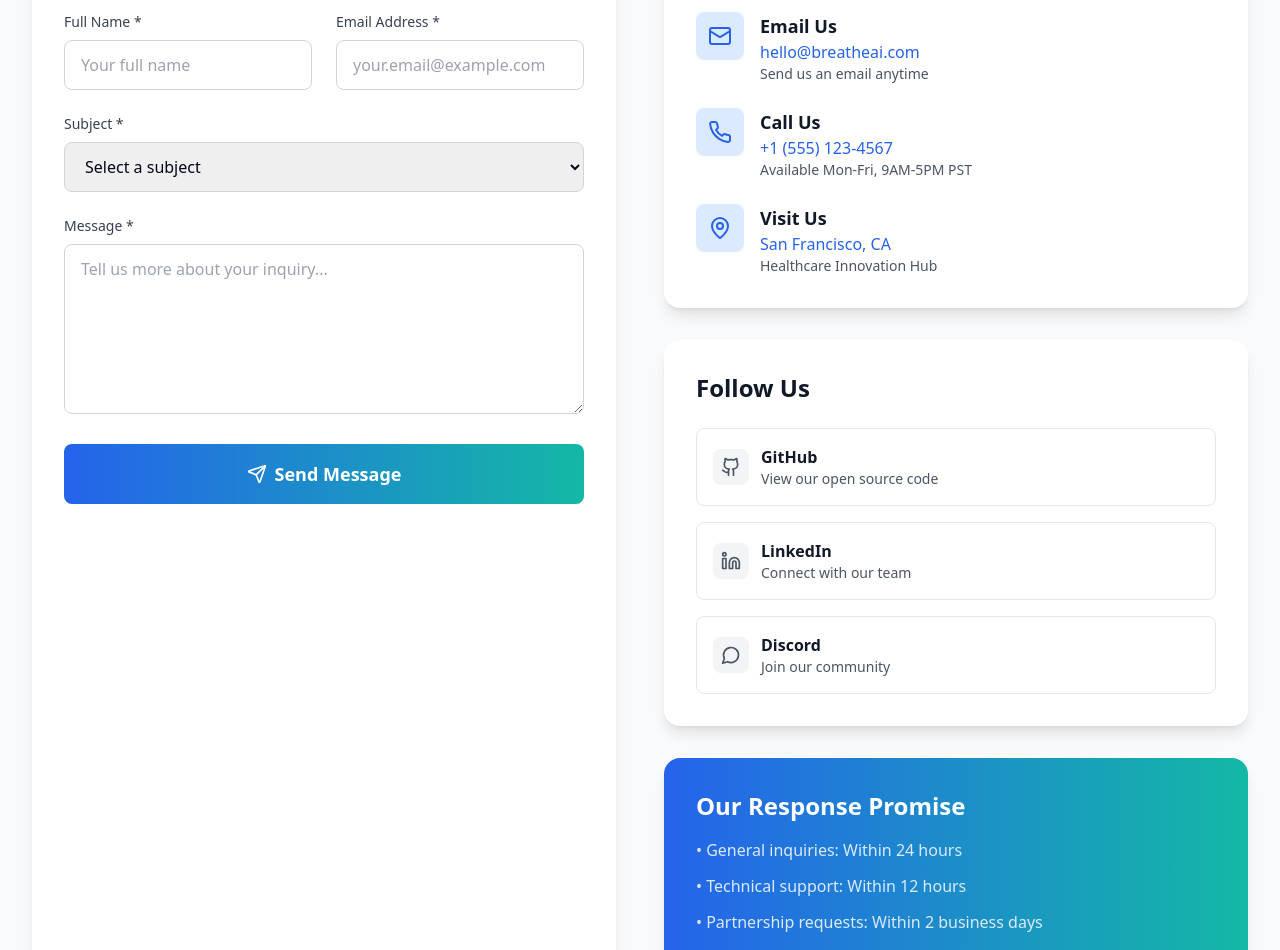
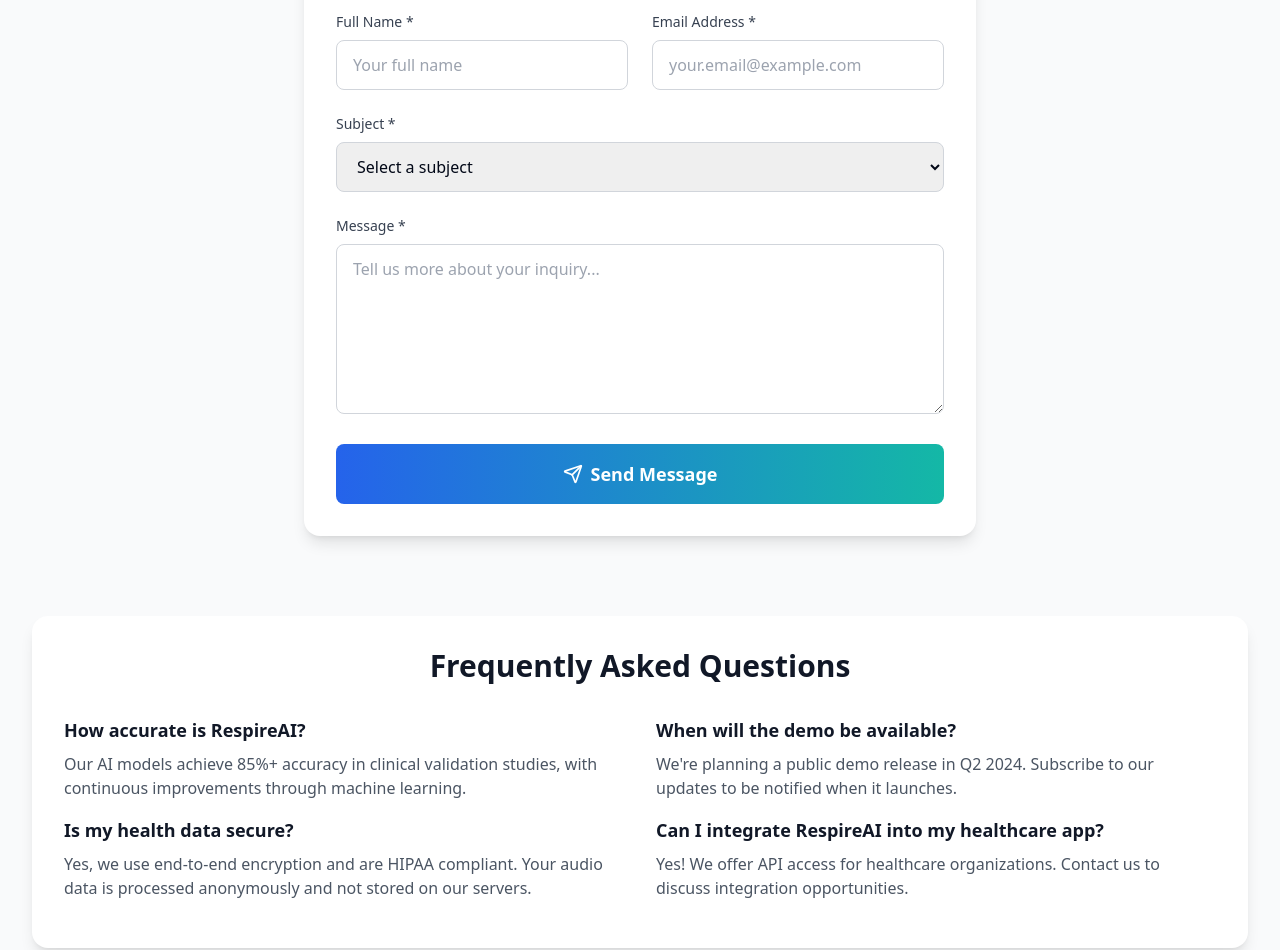
Before and after one commit to PratikSamanta14/respireai, a React (Vite) app: page /contact in a window 1280 px wide. Shown: the part 400-1350 px from the top of the page. Built offline with nearby package versions, Linux system fonts and the light colour scheme.

Commit message:
Remove contact details and social links
Removes the "Get in Touch" and "Follow Us" sections from the Contact Us page.

```diff
--- a/src/pages/Contact.tsx
+++ b/src/pages/Contact.tsx
@@ -1,6 +1,6 @@
 
 import React, { useState } from 'react';
-import { Mail, Phone, MapPin, Send, Github, Linkedin, MessageCircle } from 'lucide-react';
+import { Send } from 'lucide-react';
 
 const Contact = () => {
   const [formData, setFormData] = useState({
@@ -26,48 +26,6 @@ const Contact = () => {
     setFormData({ name: '', email: '', subject: '', message: '' });
   };
 
-  const contactInfo = [
-    {
-      icon: Mail,
-      title: "Email Us",
-      content: "hello@breatheai.com",
-      description: "Send us an email anytime"
-    },
-    {
-      icon: Phone,
-      title: "Call Us",
-      content: "+1 (555) 123-4567",
-      description: "Available Mon-Fri, 9AM-5PM PST"
-    },
-    {
-      icon: MapPin,
-      title: "Visit Us",
-      content: "San Francisco, CA",
-      description: "Healthcare Innovation Hub"
-    }
-  ];
-
-  const socialLinks = [
-    {
-      icon: Github,
-      name: "GitHub",
-      url: "#",
-      description: "View our open source code"
-    },
-    {
-      icon: Linkedin,
-      name: "LinkedIn",
-      url: "#",
-      description: "Connect with our team"
-    },
-    {
-      icon: MessageCircle,
-      name: "Discord",
-      url: "#",
-      description: "Join our community"
-    }
-  ];
-
   return (
     <div className="min-h-screen bg-gray-50">
       <div className="max-w-7xl mx-auto px-4 sm:px-6 lg:px-8 py-16">
@@ -77,11 +35,11 @@ const Contact = () => {
             Contact <span className="bg-gradient-to-r from-blue-600 to-teal-500 bg-clip-text text-transparent">Us</span>
           </h1>
           <p className="text-xl text-gray-600 max-w-3xl mx-auto">
-            Have questions about BreatheAI? We'd love to hear from you. Send us a message and we'll respond as soon as possible.
+            Have questions about RespireAI? We'd love to hear from you. Send us a message and we'll respond as soon as possible.
           </p>
         </div>
 
-        <div className="grid lg:grid-cols-2 gap-12">
+        <div className="max-w-2xl mx-auto">
           {/* Contact Form */}
           <div className="bg-white rounded-2xl shadow-lg p-8">
             <h2 className="text-3xl font-bold text-gray-900 mb-6">Send us a Message</h2>
@@ -168,63 +126,6 @@ const Contact = () => {
               </button>
             </form>
           </div>
-
-          {/* Contact Information */}
-          <div className="space-y-8">
-            {/* Contact Details */}
-            <div className="bg-white rounded-2xl shadow-lg p-8">
-              <h2 className="text-3xl font-bold text-gray-900 mb-6">Get in Touch</h2>
-
-              <div className="space-y-6">
-                {contactInfo.map((info, index) => (
-                  <div key={index} className="flex items-start">
-                    <div className="bg-blue-100 p-3 rounded-lg mr-4 flex-shrink-0">
-                      <info.icon className="h-6 w-6 text-blue-600" />
-                    </div>
-                    <div>
-                      <h3 className="text-lg font-semibold text-gray-900">{info.title}</h3>
-                      <p className="text-blue-600 font-medium">{info.content}</p>
-                      <p className="text-gray-600 text-sm">{info.description}</p>
-                    </div>
-                  </div>
-                ))}
-              </div>
-            </div>
-
-            {/* Social Links */}
-            <div className="bg-white rounded-2xl shadow-lg p-8">
-              <h2 className="text-2xl font-bold text-gray-900 mb-6">Follow Us</h2>
-
-              <div className="space-y-4">
-                {socialLinks.map((social, index) => (
-                  <a
-                    key={index}
-                    href={social.url}
-                    className="flex items-center p-4 border border-gray-200 rounded-lg hover:bg-gray-50 hover:border-blue-300 transition-all duration-300"
-                  >
-                    <div className="bg-gray-100 p-2 rounded-lg mr-3">
-                      <social.icon className="h-5 w-5 text-gray-600" />
-                    </div>
-                    <div>
-                      <h3 className="font-semibold text-gray-900">{social.name}</h3>
-                      <p className="text-gray-600 text-sm">{social.description}</p>
-                    </div>
-                  </a>
-                ))}
-              </div>
-            </div>
-
-            {/* Quick Response Promise */}
-            <div className="bg-gradient-to-r from-blue-600 to-teal-500 rounded-2xl shadow-lg p-8 text-white">
-              <h2 className="text-2xl font-bold mb-4">Our Response Promise</h2>
-              <div className="space-y-3 text-blue-100">
-                <p>• General inquiries: Within 24 hours</p>
-                <p>• Technical support: Within 12 hours</p>
-                <p>• Partnership requests: Within 2 business days</p>
-                <p>• Press inquiries: Within 4 hours</p>
-              </div>
-            </div>
-          </div>
         </div>
 
         {/* FAQ Section */}
@@ -234,7 +135,7 @@ const Contact = () => {
 
             <div className="grid md:grid-cols-2 gap-8">
               <div>
-                <h3 className="text-lg font-semibold text-gray-900 mb-2">How accurate is BreatheAI?</h3>
+                <h3 className="text-lg font-semibold text-gray-900 mb-2">How accurate is RespireAI?</h3>
                 <p className="text-gray-600 mb-4">Our AI models achieve 85%+ accuracy in clinical validation studies, with continuous improvements through machine learning.</p>
 
                 <h3 className="text-lg font-semibold text-gray-900 mb-2">Is my health data secure?</h3>
@@ -245,7 +146,7 @@ const Contact = () => {
                 <h3 className="text-lg font-semibold text-gray-900 mb-2">When will the demo be available?</h3>
                 <p className="text-gray-600 mb-4">We're planning a public demo release in Q2 2024. Subscribe to our updates to be notified when it launches.</p>
 
-                <h3 className="text-lg font-semibold text-gray-900 mb-2">Can I integrate BreatheAI into my healthcare app?</h3>
+                <h3 className="text-lg font-semibold text-gray-900 mb-2">Can I integrate RespireAI into my healthcare app?</h3>
                 <p className="text-gray-600 mb-4">Yes! We offer API access for healthcare organizations. Contact us to discuss integration opportunities.</p>
               </div>
             </div>
```
